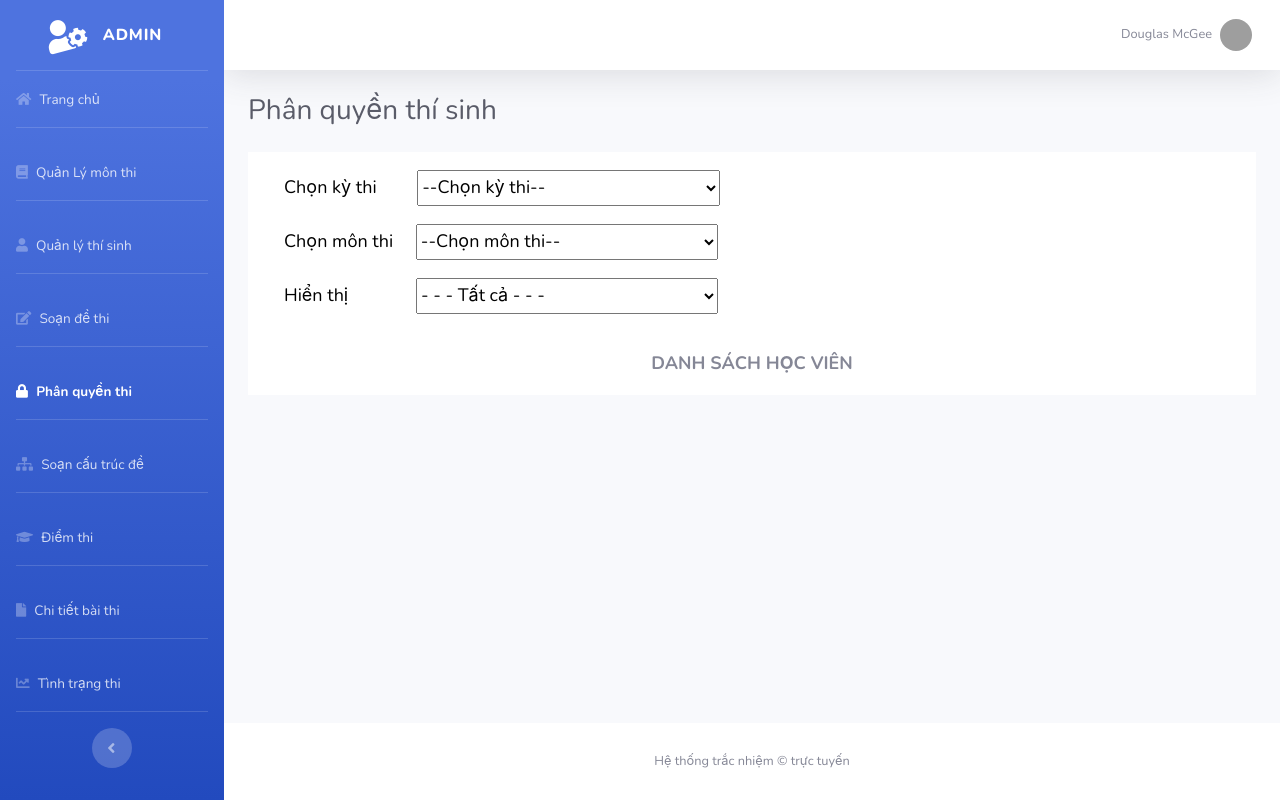
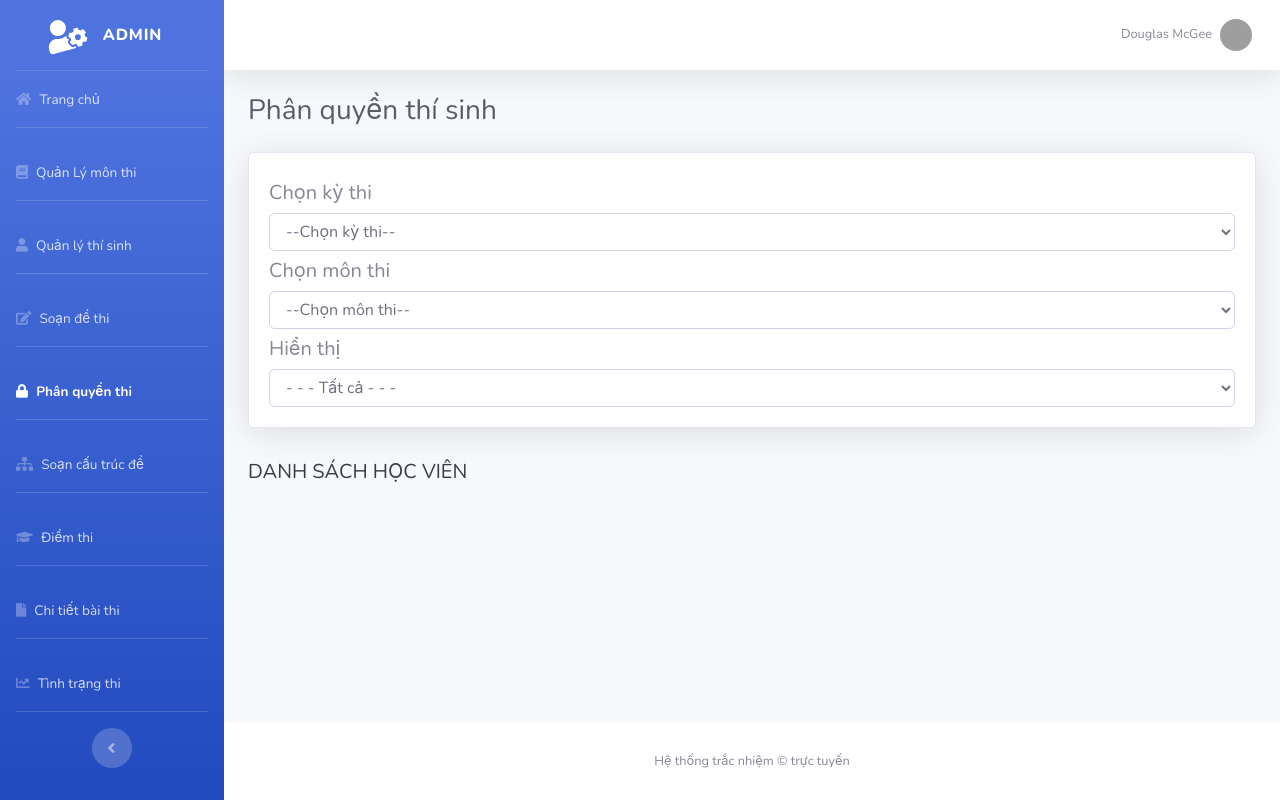
Before and after one commit to phunhph/web_trac_nhiem_PHP_e, a PHP site: template views/phanquyenthisinh/admin/phanquyenthisinh.php in a window 1280 px wide. Run offline with PHP 8.4, Linux system fonts and the light colour scheme; the template is opened without the code that fills it: most values are stand-ins (such as "Sample title", 1, 10 or a date in 2020); grey boxes are pictures that could not be loaded.

Commit message:
commit view phân quyền thí sinh

```diff
--- a/assets/js/phanquyenthisinh.js
+++ b/assets/js/phanquyenthisinh.js
@@ -80,16 +80,7 @@ function selectAll() {
   }
 }
 function renderthisinh(data) {
-  html = `<tr style="color:rgba(255,153,51,1); margin-bottom:2em;">
-  <th style='width:7%;'>Số báo danh</th>
-  <th style='width:15%;'>Họ, đệm</th>
-  <th style='width:8%;'>Tên</th>
-  <th style='width:11%;'>Ngày sinh</th>
-  <th style='width:30%;'>Tên đơn vị</th>
-  <th style='width:8%;'>Được thi<br><input type="checkbox" onChange="selectAll();"
-          name="slAll" checked>
-  </th>
-</tr>`;
+  html = ``;
   if (document.getElementById("monthi").value == "all") {
     document.getElementById("onno").style.display = "none";
   } else {
@@ -105,16 +96,17 @@ function renderthisinh(data) {
           <td style='text-align:left;'>${element.donvi}</td>
           `;
       if (element.chothi == "C") {
-        html += `<td><input type='checkbox' checked name='ct[]' value="${element.sbd}"></td>
+        html += `<td class="text-center"><input type='checkbox' checked name='ct[]' value="${element.sbd}"></td>
             </tr>`;
       } else {
-        html += `<td><input type='checkbox' name='ct[]' value="${element.sbd}"></td>
+        html += `<td class="text-center"><input type='checkbox' name='ct[]' value="${element.sbd}"></td>
               </tr>`;
       }
     });
   }
   // Thêm html vào một phần tử trên trang
-  document.getElementById("sll").innerHTML = data.length;
+  document.getElementById("sll").innerHTML =
+    "Số lượng sinh viên: " + data.length;
   document.getElementById("listtsshow").innerHTML = html;
 }
 $("#sb").click(function (e) {
--- a/views/phanquyenthisinh/admin/phanquyenthisinh.php
+++ b/views/phanquyenthisinh/admin/phanquyenthisinh.php
@@ -13,11 +13,13 @@
 
     <!-- Custom fonts for this template-->
     <link href="assets/vendor/fontawesome-free/css/all.min.css" rel="stylesheet" type="text/css" />
-    <link href="https://fonts.googleapis.com/css?family=Nunito:200,200i,300,300i,400,400i,600,600i,700,700i,800,800i,900,900i" rel="stylesheet" />
+    <link
+        href="https://fonts.googleapis.com/css?family=Nunito:200,200i,300,300i,400,400i,600,600i,700,700i,800,800i,900,900i"
+        rel="stylesheet" />
 
     <!-- Custom styles for this template-->
     <link href="assets/style/sb-admin-2.min.css" rel="stylesheet" />
-    <link rel="stylesheet" href="assets/style/phanquyenthisinh.css">
+    <!-- <link rel="stylesheet" href="assets/style/phanquyenthisinh.css"> -->
 </head>
 
 <body id="page-top">
@@ -26,7 +28,8 @@
         <!-- Sidebar -->
         <ul class="navbar-nav bg-gradient-primary sidebar sidebar-dark accordion" id="accordionSidebar">
             <!-- Sidebar - Brand -->
-            <a class="sidebar-brand d-flex align-items-center justify-content-center" href="index.php?controller=homeAdmin">
+            <a class="sidebar-brand d-flex align-items-center justify-content-center"
+                href="index.php?controller=homeAdmin">
                 <div class="sidebar-brand-icon rotate-n-15">
                     <i class="fas fa-user-cog"></i>
                 </div>
@@ -149,12 +152,14 @@
 
                         <!-- Nav Item - User Information -->
                         <li class="nav-item dropdown no-arrow">
-                            <a class="nav-link dropdown-toggle" href="#" id="userDropdown" role="button" data-toggle="dropdown" aria-haspopup="true" aria-expanded="false">
+                            <a class="nav-link dropdown-toggle" href="#" id="userDropdown" role="button"
+                                data-toggle="dropdown" aria-haspopup="true" aria-expanded="false">
                                 <span class="mr-2 d-none d-lg-inline text-gray-600 small">Douglas McGee</span>
                                 <img class="img-profile rounded-circle" src="img/undraw_profile.svg" />
                             </a>
                             <!-- Dropdown - User Information -->
-                            <div class="dropdown-menu dropdown-menu-right shadow animated--grow-in" aria-labelledby="userDropdown">
+                            <div class="dropdown-menu dropdown-menu-right shadow animated--grow-in"
+                                aria-labelledby="userDropdown">
                                 <a class="dropdown-item" href="#">
                                     <i class="fas fa-user fa-sm fa-fw mr-2 text-gray-400"></i>
                                     Profile
@@ -185,59 +190,76 @@
                         <h1 class="h3 mb-0 text-gray-800">Phân quyền thí sinh</h1>
                     </div>
 
-                    <div>
-                        <div class="main">
-                            <div class="phanquyen">
-                                <span style="margin-left:2em;">Chọn kỳ thi</span>
-                                <select name="kythi" id="kythi" style="margin-top:0em; width:30%;height:2em; margin-left:2em;">
-                                    <option value="all">--Chọn kỳ thi--</option>
-                                    <?php foreach ($kythi as $key => $value) : ?>
+                    <div class="row">
+                        <div class="col-xl-12 col-md-6 mb-4">
+                            <div class="card shadow mb-0">
+                                <div class="card-body">
+                                    <p class="h5 mb-2 mt-2 text-gray-600">Chọn kỳ thi</p>
+                                    <select name="kythi" id="kythi" class="form-control">
+                                        <option value="all">--Chọn kỳ thi--</option>
+                                        <?php foreach ($kythi as $key => $value) : ?>
                                         <option value="<?= $value->getMaKyThi() ?>">
                                             <?= $value->getTenKyThi() ?>
                                         </option>
-                                    <?php endforeach; ?>
-                                </select>
+                                        <?php endforeach; ?>
+                                    </select>
 
-                                <div class="loada">
-                                    <span style="margin-left:2em;">Chọn
-                                        môn thi</span>
-                                    <select id="monthi" name="monthi" style="margin-top:1em;margin-left:1em;width:30%;height:2em;">
+                                    <p class="h5 mb-2 mt-2 text-gray-600">Chọn
+                                        môn thi</p>
+                                    <select id="monthi" name="monthi" class="form-control">
                                         <option value="all">--Chọn môn thi--</option>
                                     </select>
-                                </div>
-                                <div class="loada">
-                                    <span style="margin-left:2em;">Hiển thị</span>
-                                    <select id="hienthi" name="hienthids" style="margin-top:1em;margin-left:3.5em;width:30%;height:2em;">
+
+                                    <p class="h5 mb-2 mt-2 text-gray-600">Hiển thị</p>
+                                    <select id="hienthi" name="hienthids" class="form-control">
                                         <option value="all">- - - Tất cả - - -</option>
                                         <option value="T">Được quyền thi</option>
                                         <option value="F">Không có quyền thi</option>
                                     </select>
                                 </div>
                             </div>
+                        </div>
+                    </div>
+                    <div>
+                        <div class="table-responsive">
 
-                            <div class="dshv">
-                                <p style="margin:0;font-weight:bold;">DANH SÁCH HỌC VIÊN</p>
-                                <form method="post" name='f' id="onno" style="display: none;">
-                                    <table class="cltble" id="listtsshow">
-                                        <tr style="color:rgba(255,153,51,1); margin-bottom:2em;">
-                                            <th style='width:7%;'>Số báo danh</th>
-                                            <th style='width:15%;'>Họ, đệm</th>
-                                            <th style='width:8%;'>Tên</th>
-                                            <th style='width:11%;'>Ngày sinh</th>
-                                            <th style='width:30%;'>Tên đơn vị</th>
-                                            <th style='width:8%;'>Được thi<br><input type="checkbox" onChange="selectAll();" name="slAll" checked>
+                            <p class="h5 mb-2 mt-2 text-gray-900">DANH SÁCH HỌC VIÊN</p>
+
+                            <form method="post" name='f' id="onno" style="display: none;">
+                                <table class="table table-bordered">
+
+                                    <thead>
+                                        <tr>
+                                            <th>Số báo danh</th>
+                                            <th>Họ, đệm</th>
+                                            <th>Tên</th>
+                                            <th>Ngày sinh</th>
+                                            <th>Tên đơn vị</th>
+                                            <th class="text-center">Được thi <br><input type="checkbox"
+                                                    onChange="selectAll();" name="slAll" checked>
                                             </th>
                                         </tr>
-                                    </table>
-                                    <table>
+                                    </thead>
+                                    <tbody id="listtsshow">
+                                        <td valign="top" style="text-align: center;" colspan="8"
+                                            class="dataTables_empty">
+                                            No data available in table</td>
+                                    </tbody>
+                                    <tfoot>
                                         <tr>
-                                            <td style='color:red; width:80%; padding:1em; font-size:18px;' id="sll">0
+                                            <td id="sll" colspan="3">Số lượng sinh viên: 0</td>
+
+                                            <td colspan="3" class="text-center">
+                                                <button type="button" id="sb" name="sb"
+                                                    class="btn btn-outline-success">Cập
+                                                    nhật</button>
                                             </td>
+
                                         </tr>
-                                    </table>
-                                    <button type="button" id='sb' name="sb">Cập nhật</button>
-                                </form>
-                            </div>
+                                    </tfoot>
+                                </table>
+                            </form>
+
 
                         </div>
 
@@ -269,7 +291,8 @@
     </a>
 
     <!-- Logout Modal-->
-    <div class="modal fade" id="logoutModal" tabindex="-1" role="dialog" aria-labelledby="exampleModalLabel" aria-hidden="true">
+    <div class="modal fade" id="logoutModal" tabindex="-1" role="dialog" aria-labelledby="exampleModalLabel"
+        aria-hidden="true">
         <div class="modal-dialog" role="document">
             <div class="modal-content">
                 <div class="modal-header">
```
Also changed, not shown: views/quanlymonthi/admin/quanlymonthi.php (+24 -61 lines).
